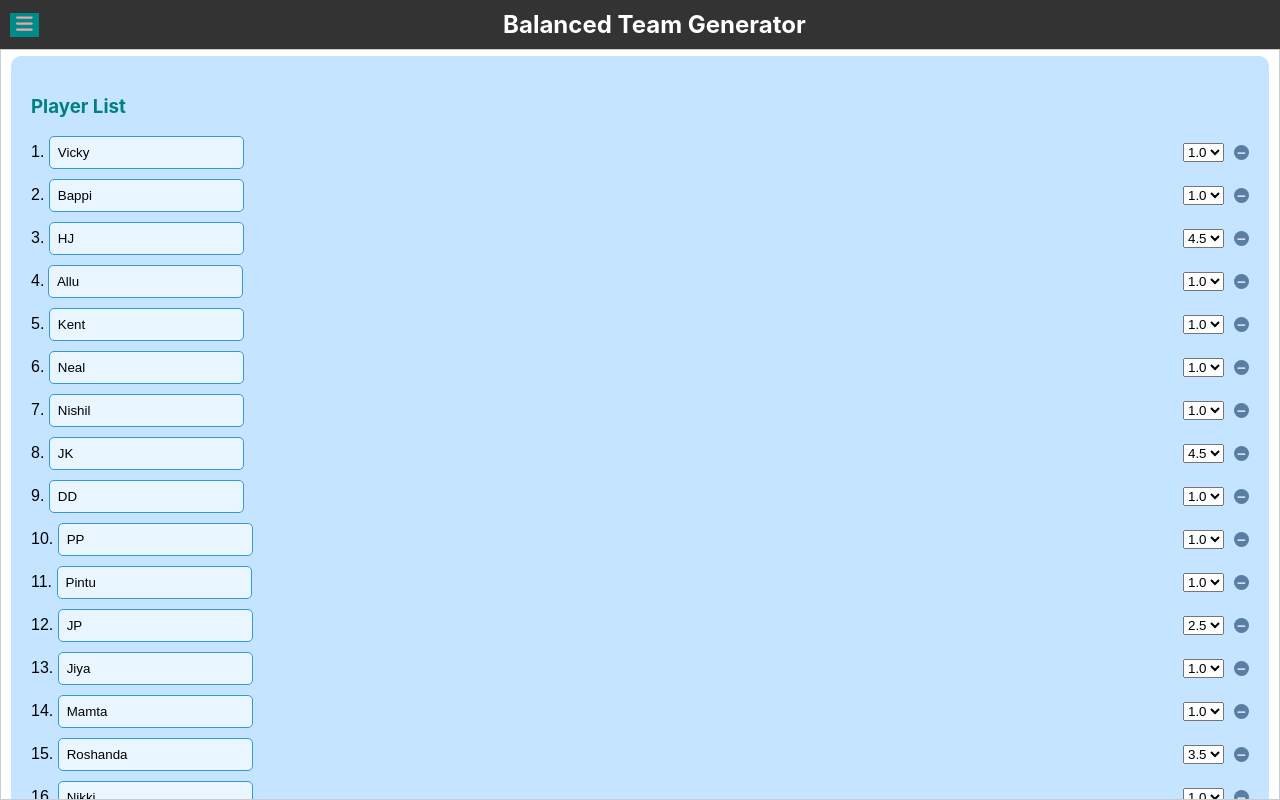
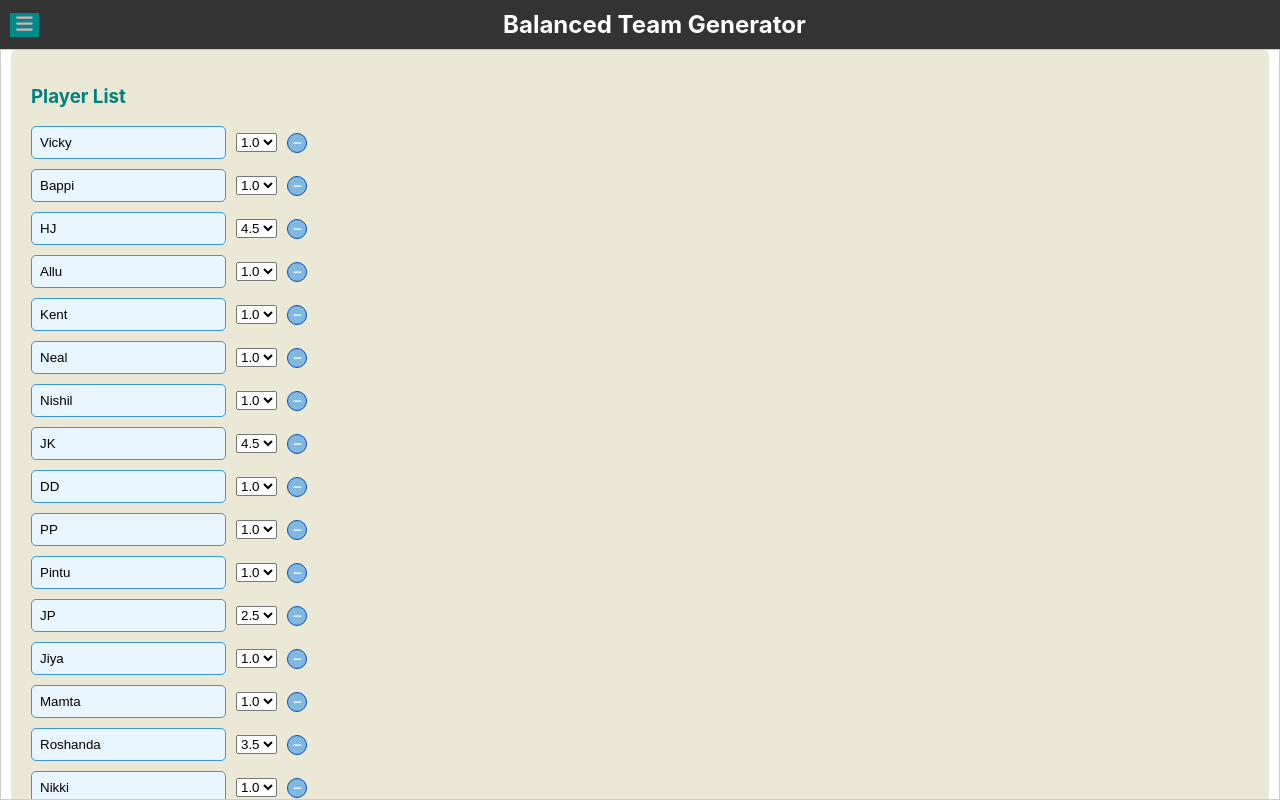
Before and after one commit to auxcodes/balanced-team-generator, a React (Create React App) app: page /player in a window 1280 px wide. Both pictures are taken after a click on the button "Edit". Built offline with nearby package versions, Linux system fonts and the light colour scheme; the HTML template or start-up script is replaced by a standard one.

Commit message:
Added user-context to share user stored players

```diff
--- a/src/App.tsx
+++ b/src/App.tsx
@@ -1,4 +1,4 @@
-import React, { useState } from 'react';
+import React, { createContext, useState } from 'react';
 import { BrowserRouter as Router, Routes, Route, Navigate } from 'react-router-dom';
 import Header from './components/Header/Header';
 import Sidebar from './components/Sidebar/Sidebar';
@@ -10,6 +10,17 @@ import CreateTeamsWorkflow from './components/Pages/CreateTeamsWorflow/CreateTea
 import LoginPage from './components/Pages/LoginPage/LoginPage';
 import { PlayerModel } from './components/Pages/CreateTeamsWorflow/Models/CreateTeamsModels';
 import { PlayerList } from './mocks/PlayerMock';
+
+
+interface AppUserContext{
+  userPlayers: PlayerModel[],
+  setUserPlayers: React.Dispatch<React.SetStateAction<PlayerModel[]>>
+}
+export const UserContext = createContext<AppUserContext>({
+  userPlayers: [],
+  setUserPlayers: () => {}
+});
+
 
 const App: React.FC = () => {
   const [isSidebarOpen, setIsSidebarOpen] = useState<boolean>(false);
@@ -25,6 +36,7 @@ const App: React.FC = () => {
   }, []);
 
   return (
+    <UserContext.Provider value={{userPlayers, setUserPlayers}}>
     <Router>
       <div className="App">
         <div className={`${isSidebarOpen ? 'leftDisplay' : 'leftHide'}`}>
@@ -46,7 +58,7 @@ const App: React.FC = () => {
               />
               <Route
                 path={PATH.PLAYER_PATH}
-                element={isLoggedIn ? <Players playersData={userPlayers} setPlayersData={setUserPlayers}/> : <Navigate to={PATH.LOGIN_PATH} />}
+                element={isLoggedIn ? <Players /> : <Navigate to={PATH.LOGIN_PATH} />}
               />
               <Route
                 path={PATH.CREATE_TEAMS_PATH}
@@ -57,6 +69,7 @@ const App: React.FC = () => {
         </div>
       </div>
     </Router>
+    </UserContext.Provider>
   );
 };
 
--- a/src/components/Pages/CreateTeamsWorflow/PlayersImport/PlayersImport.tsx
+++ b/src/components/Pages/CreateTeamsWorflow/PlayersImport/PlayersImport.tsx
@@ -1,10 +1,10 @@
-import React, { useState } from 'react';
+import React, { useContext, useState } from 'react';
 import './PlayersImport.css';
 import { PlayerModel } from '../Models/CreateTeamsModels';
 import { FontAwesomeIcon } from '@fortawesome/react-fontawesome';
 import { faMinus, faPlus } from '@fortawesome/free-solid-svg-icons';
 import { IconProp } from '@fortawesome/fontawesome-svg-core';
-import { PlayerList } from '../../../../mocks/PlayerMock';
+import { UserContext } from '../../../../App';
 
 interface PlayersImportProps {
   playersData: PlayerModel[],
@@ -17,6 +17,7 @@ const PlayersImport: React.FC<PlayersImportProps> = ({ playersData, setPlayersDa
   const [manualData, setManualData] = useState<string>('');
   const [spreadsheetUrl, setSpreadsheetUrl] = useState<string>('');
   const [dynamicPlayers, setDynamicPlayers] = useState<PlayerModel[]>([{ name: '', rating: 1.0 }]);
+  const userPlayers = useContext(UserContext).userPlayers;
 
   const fetchDataFromUrl = async (url: string): Promise<string> => {
     // Replace this with actual asynchronous logic to fetch data from the Google Sheets API
@@ -41,7 +42,7 @@ const PlayersImport: React.FC<PlayersImportProps> = ({ playersData, setPlayersDa
   /*TODO: Remove, just populating dummy data for now. */
   React.useEffect(()=> {
     if(dataInputType === 'user'){
-      setPlayersData(PlayerList);
+      setPlayersData(userPlayers);
     }
   }, [dataInputType]);
 
@@ -56,7 +57,10 @@ const PlayersImport: React.FC<PlayersImportProps> = ({ playersData, setPlayersDa
         const allPlayers = [...dynamicPlayers.filter(player => player.name && player.rating)];
         setPlayersData(allPlayers);
       } else {
-        setPlayersData(PlayerList);
+        setPlayersData(userPlayers);
+        if (playersData.length > 1) {
+          onNext();
+        }
       }
       if (playersData.length > 1) {
         onNext();
@@ -163,7 +167,8 @@ const PlayersImport: React.FC<PlayersImportProps> = ({ playersData, setPlayersDa
 
           {dataInputType === 'user' && (
             <div>
-              <h4>Click process if you are ok with the ratings.</h4>
+              <h4>You have {userPlayers.length} players</h4>
+              <p>Go to Players page to update ratings.</p>
             </div>
           )}
 
--- a/src/components/Pages/Players/Players.css
+++ b/src/components/Pages/Players/Players.css
@@ -1,5 +1,5 @@
 .container {
-  background-color: #c4e4ff; /* Light Blue */
+  background-color: #ebe8d6; /* Light Blue */
   padding: 20px;
   border-radius: 10px;
 }
@@ -7,13 +7,12 @@
 .player-item {
   display: flex;
   align-items: center;
-  justify-content: space-between;
   margin-bottom: 10px;
   font-family: 'TechFont', sans-serif; /* Tech font for player data */
 }
 
 .player-name {
-  flex: 1;
+  min-width: 120px;
 }
 
 .player-name input, .player-name select {
@@ -38,22 +37,34 @@
   align-items: center;
 }
 
-.add-minus-btn {
-  margin-left: 10px;
-  padding: 5px 10px;
-  border-radius: 5px;
-  background-color: #2ecc71; /* Green */
+.add-minus-player-btn {
+  display: inline-flex;
+  align-items: center;
+  justify-content: center;
+  width: 20px; /* Set width to auto */
+  max-width: 25px; /* Set maximum width */
+  height: 20px;
+  border-radius: 50% !important;
+  background-color: #7fb9e0;
+  border: 1px solid rgb(7, 73, 187);
   color: #fff;
-  border: none;
+  margin: 0px 0px 0px 10px;
   cursor: pointer;
+  font-size: x-small;
+  padding: 0px !important;
 }
 
-.add-minus-btn:hover {
-  background-color: #27ae60; /* Darker Green */
+.add-minus-player-btn:hover {
+  background-color: #1575b5;
+}
+
+.add-minus-player-btn:disabled{
+  background-color: lightgray;
+  cursor: not-allowed;
 }
 
 .edit-players-button {
-  margin-top: 10px;
+  margin: 10px 20px;
   padding: 10px 20px;
   border-radius: 5px;
   background-color: #e74c3c; /* Red */
@@ -101,5 +112,5 @@
 }
 
 .add-players-div{
-  display: ruby-text;
+  padding-left: 100px;
 }
--- a/src/components/Pages/Players/Players.tsx
+++ b/src/components/Pages/Players/Players.tsx
@@ -1,26 +1,23 @@
-import React, { useState, useEffect } from 'react';
+import React, { useState, useEffect, useContext } from 'react';
 import './Players.css';
 import { IconProp } from '@fortawesome/fontawesome-svg-core';
 import { FontAwesomeIcon } from '@fortawesome/react-fontawesome';
 import { faMinus, faPlus } from '@fortawesome/free-solid-svg-icons';
+import { UserContext } from '../../../App';
 
 interface PlayerModel {
   name: string;
   rating: number;
 }
 
-interface PlayersProps {
-  playersData: PlayerModel[];
-  setPlayersData: React.Dispatch<React.SetStateAction<PlayerModel[]>>;
-}
-
-const Players: React.FC<PlayersProps> = ({ playersData, setPlayersData }) => {
+const Players = () => {
   const [editMode, setEditMode] = useState<boolean>(false);
   const [updatedPlayersData, setUpdatedPlayersData] = useState<PlayerModel[]>([]);
+  const {userPlayers, setUserPlayers} = useContext(UserContext);
 
   useEffect(() => {
-    setUpdatedPlayersData([...playersData]);
-  }, [playersData]);
+    setUpdatedPlayersData([...userPlayers]);
+  }, [userPlayers]);
 
   const handleAddPlayer = () => {
     setUpdatedPlayersData([...updatedPlayersData, { name: '', rating: 1.0 }]);
@@ -34,7 +31,7 @@ const Players: React.FC<PlayersProps> = ({ playersData, setPlayersData }) => {
 
   const savePlayerChanges = () => {
     const allPlayers = [...updatedPlayersData.filter(player => player.name && player.rating)];
-    setPlayersData(allPlayers);
+    setUserPlayers(allPlayers);
     setEditMode(false); // Exit edit mode after saving changes
   };
 
@@ -43,7 +40,7 @@ const Players: React.FC<PlayersProps> = ({ playersData, setPlayersData }) => {
   };
 
   const handleCancel = () => {
-    setUpdatedPlayersData(playersData);
+    setUpdatedPlayersData(userPlayers);
     setEditMode(false);
   }
 
@@ -57,7 +54,6 @@ const Players: React.FC<PlayersProps> = ({ playersData, setPlayersData }) => {
         {updatedPlayersData.map((player, index) => (
           <div key={index} className="player-item">
             <div className="player-name">
-              <span>{index+1}. </span>
               {editMode ? (
                 <input
                   type="text"
@@ -82,7 +78,7 @@ const Players: React.FC<PlayersProps> = ({ playersData, setPlayersData }) => {
                     setUpdatedPlayersData(updatedPlayers);
                   }}
                 >
-                  {[...Array(10)].map((_, i) => (
+                  {[...Array(9)].map((_, i) => (
                     <option key={i} value={(i * 0.5 + 1).toFixed(1)}>
                       {(i * 0.5 + 1).toFixed(1)}
                     </option>
@@ -94,7 +90,7 @@ const Players: React.FC<PlayersProps> = ({ playersData, setPlayersData }) => {
             </div>
             <div className="add-remove-buttons">
               {editMode && (
-                <button className="add-minus-btn" onClick={() => handleRemovePlayer(index)}>
+                <button className="add-minus-player-btn" onClick={() => handleRemovePlayer(index)}>
                   <FontAwesomeIcon icon={faMinus as IconProp} />
                 </button>
               )}
@@ -104,7 +100,8 @@ const Players: React.FC<PlayersProps> = ({ playersData, setPlayersData }) => {
 
         <div className='add-players-div'>
         {editMode && (
-                <button className="add-minus-btn" onClick={handleAddPlayer}>
+                <button className="add-minus-player-btn" onClick={handleAddPlayer}
+                disabled={updatedPlayersData[updatedPlayersData.length-1].name?false:true}>
                   <FontAwesomeIcon icon={faPlus as IconProp} />
                 </button>
               )}
```
